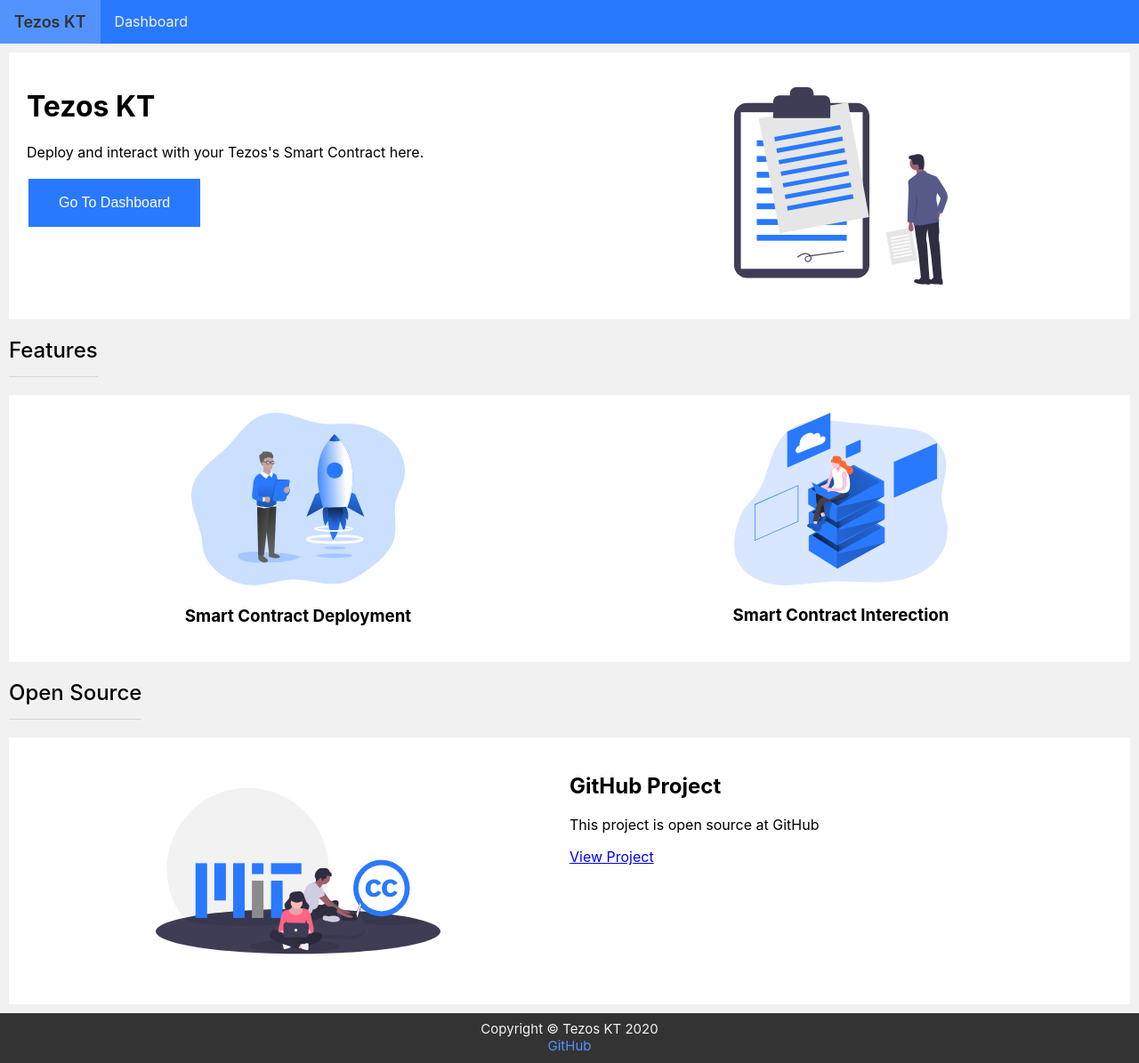
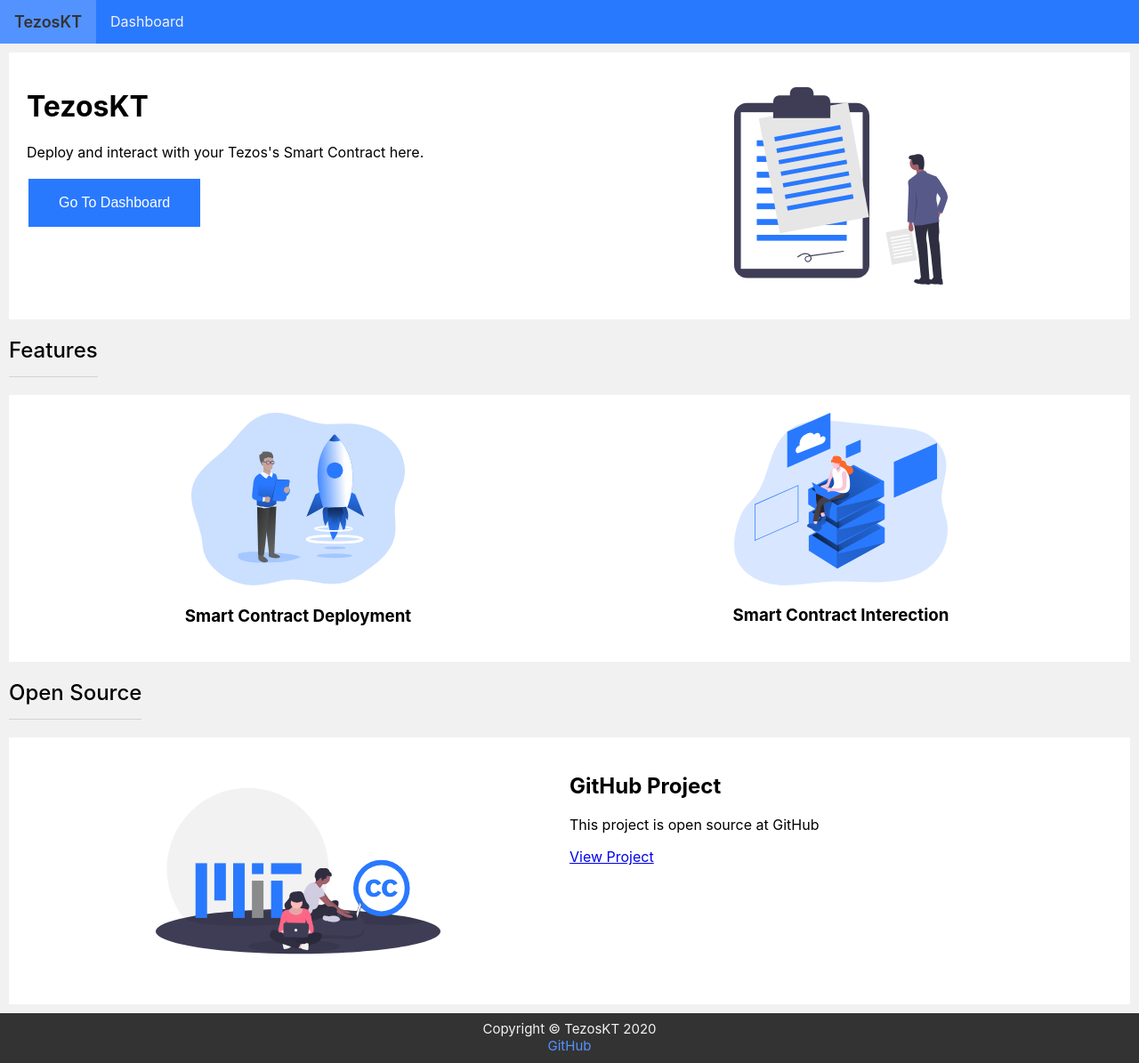
Before and after one commit to luazhizhan/tezos-kt, a React (Create React App) app: page / in a window 1280 px wide. Shown: the whole page at 89% size. Built offline with nearby package versions, Linux system fonts and the light colour scheme.

Commit message:
rename app name

```diff
--- a/public/index.html
+++ b/public/index.html
@@ -14,7 +14,7 @@
     <link rel="apple-touch-icon" href="%PUBLIC_URL%/logo192.png" />
     <link rel="manifest" href="%PUBLIC_URL%/manifest.json" />
     <script src="https://www.tezbridge.com/plugin.js"></script>
-    <title>Tezos KT</title>
+    <title>TezosKT</title>
   </head>
   <body>
     <noscript>You need to enable JavaScript to run this app.</noscript>
--- a/src/layouts/MainLayout.tsx
+++ b/src/layouts/MainLayout.tsx
@@ -9,13 +9,13 @@
   return (
     <>
       <div className="topnav">
-        <a href="/">Tezos KT</a>
+        <a href="/">TezosKT</a>
         <a href="/dashboard">Dashboard</a>
       </div>
       <div className="page-container">
         <div className="content-wrap">{children}</div>
         <div className="footer">
-          Copyright © Tezos KT {new Date().getFullYear()}
+          Copyright © TezosKT {new Date().getFullYear()}
           <br />
           <a
             href="https://github.com/luazhizhan/tezos-kt"
--- a/src/pages/home/Home.tsx
+++ b/src/pages/home/Home.tsx
@@ -12,7 +12,7 @@
     <>
       <div className="card flex-card">
         <span className="text-span">
-          <h1>Tezos KT</h1>
+          <h1>TezosKT</h1>
           <p>Deploy and interact with your Tezos&apos;s Smart Contract here.</p>
           <Link to="/dashboard">
             <button type="button" className="button btn-primary">
```
Also changed, not shown: public/manifest.json.
